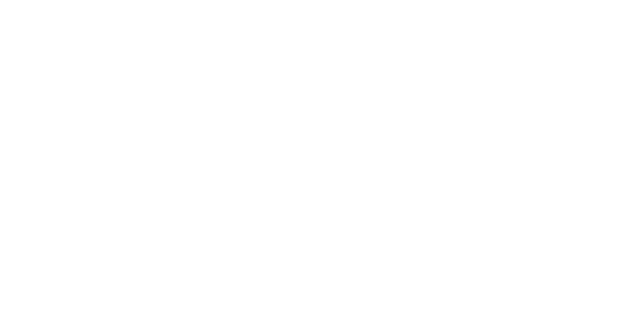
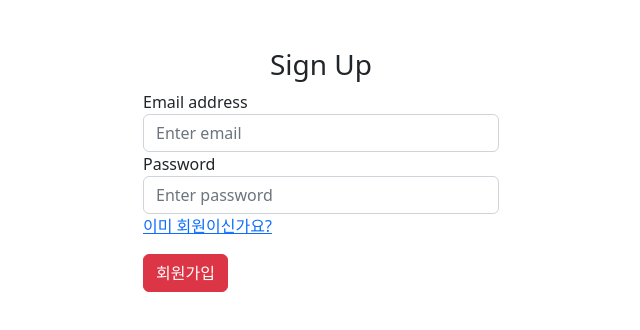
Before and after one commit to JwithYOU/wanted-pre-onboarding-frontend, a React (Create React App) app: page /signup in a window 1280 px wide. Before the commit this address had no page. Shown: the top 330 px of the page, without its empty margins (319-959 px from the left). Built offline with nearby package versions, Linux system fonts and the light colour scheme.

Commit message:
feat: Link 기능 추가

```diff
--- a/src/App.js
+++ b/src/App.js
@@ -1,11 +1,13 @@
 import { BrowserRouter as Router, Routes, Route } from "react-router-dom";
 import Login from "./components/Login";
+import Signup from "./components/Signup";
 
 const App = () => {
   return (
     <Router>
       <Routes>
         <Route path="/signin" exact Component={Login} />
+        <Route path="/signup" exact Component={Signup} />
       </Routes>
     </Router>
   );
--- a/src/components/Login.js
+++ b/src/components/Login.js
@@ -1,4 +1,5 @@
 import React from "react";
+import { Link } from "react-router-dom";
 import "bootstrap/dist/css/bootstrap.min.css";
 
 const Login = () => {
@@ -30,26 +31,13 @@
             </div>
 
             <div className="form-group">
-              <div className="custom-control custom-checkbox">
-                <input
-                  type="checkbox"
-                  className="custom-control-input"
-                  id="customCheck1"
-                />
-                <label className="custom-control-label" htmlFor="customCheck1">
-                  Remember me
-                </label>
-              </div>
+              <p>
+                <Link to="/Signup">아직 회원이 아니신가요?</Link>
+              </p>
             </div>
             <button
+              type="submit"
               className="btn btn-primary btn-block"
-              data-testid="signup-button"
-            >
-              회원가입
-            </button>
-            <button
-              type="submit"
-              className="btn btn-danger btn-block"
               data-testid="signin-button"
             >
               로그인
--- a/src/components/Signup.js
+++ b/src/components/Signup.js
@@ -1,3 +1,50 @@
-const Signup = () => {};
+import React from "react";
+import { Link } from "react-router-dom";
+import "bootstrap/dist/css/bootstrap.min.css";
+
+const Signup = () => {
+  return (
+    <div className="container">
+      <div className="row">
+        <div className="col-md-4 offset-md-4 mt-5">
+          <form>
+            <h3 className="text-center">Sign Up</h3>
+
+            <div className="form-group">
+              <label>Email address</label>
+              <input
+                type="email"
+                className="form-control"
+                placeholder="Enter email"
+                data-testid="email-input"
+              />
+            </div>
+
+            <div className="form-group">
+              <label>Password</label>
+              <input
+                type="password"
+                className="form-control"
+                placeholder="Enter password"
+                data-testid="password-input"
+              />
+            </div>
+            <div className="form-group">
+              <p>
+                <Link to="/Signin">이미 회원이신가요?</Link>
+              </p>
+            </div>
+            <button
+              className="btn btn-danger btn-block"
+              data-testid="signup-button"
+            >
+              회원가입
+            </button>
+          </form>
+        </div>
+      </div>
+    </div>
+  );
+};
 
 export default Signup;
```
